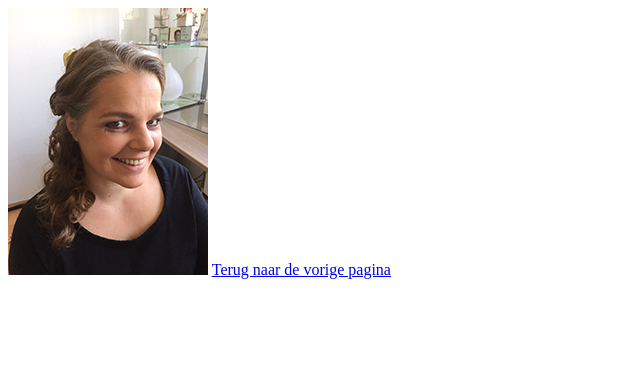
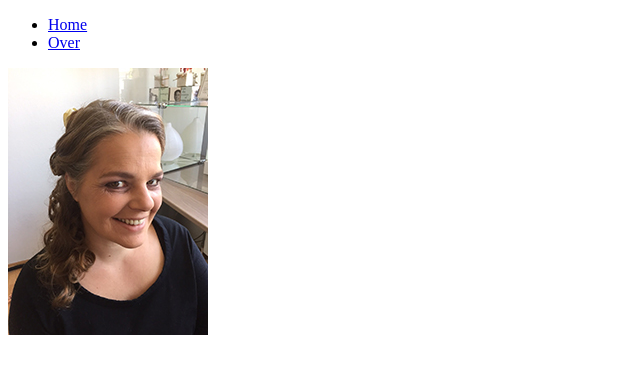
Before and after one commit to kato1971/html-lay-out-elementen, a plain HTML site: page about.html in a window 1280 px wide. Shown: the whole page, without its empty margins (0-640 px from the left). Drawn offline with Linux system fonts and the light colour scheme.

Commit message:
Update about.html

```diff
--- a/about.html
+++ b/about.html
@@ -1,11 +1,27 @@
 <!DOCTYPE html>
 <html>
+
 <head>
     <!-- hier zet je de code in de head tags -->
     <title> about </title>
 </head>
+
 <body>
+    <header>
+        <nav>
+            <ul>
+                <li>
+                    <a href="index.html">Home</a>
+                </li>
+                <li>
+                    <a href="about.html">Over</a>
+                </li>
+            </ul>
+        </nav>
+    </header>
+    <main>
         <img src="ikke.jpg">
-       <a href="index.html">Terug naar de vorige pagina</a>
+    </main>
 </body>
+
 </html>
```
Lines whose indentation alone changed are shown as unchanged.
